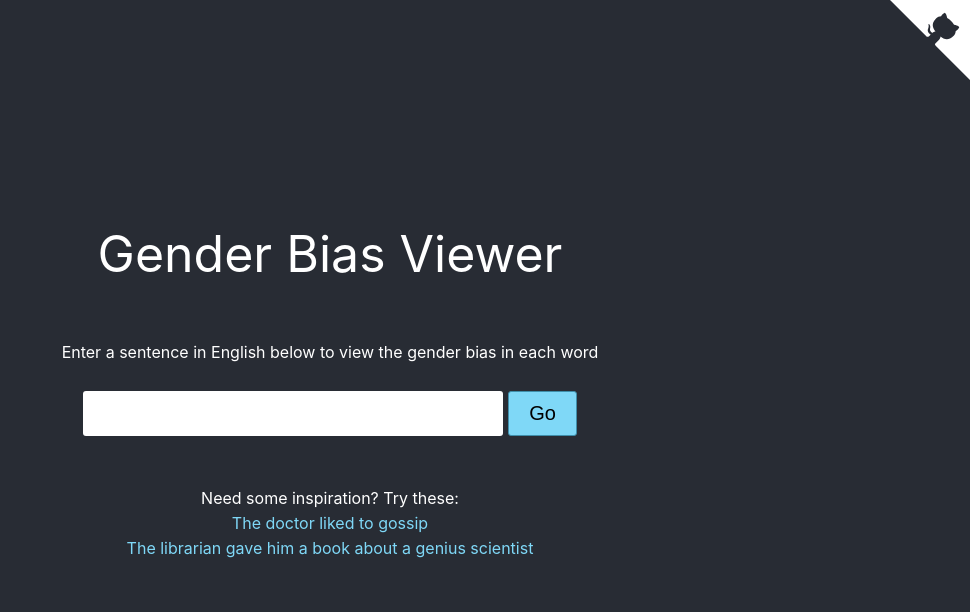
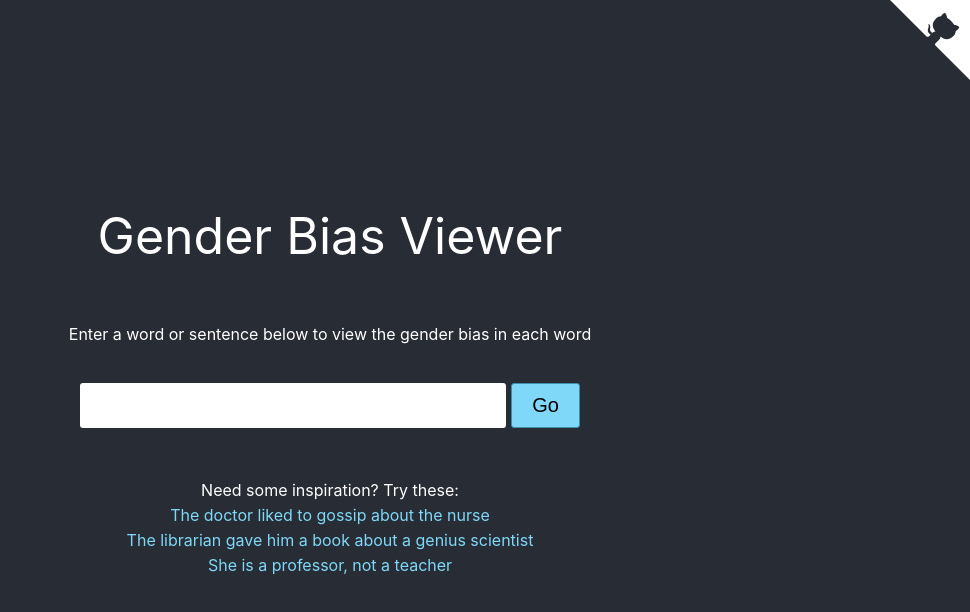
Before and after one commit to chanind/word2vec-gender-bias-explorer, a React (Create React App) app in the folder website/: page / in a window 1280 px wide. Shown: the top 612 px of the page, without its empty margins (310-1280 px from the left). Built offline with nearby package versions, Linux system fonts and the light colour scheme; no server answers.

Commit message:
improving website styling

```diff
--- a/website/src/Intro.css
+++ b/website/src/Intro.css
@@ -18,6 +18,15 @@
 .Intro-searchForm {
   display: flex;
   margin-top: 10px;
+  width: 100%;
+  justify-content: center;
+}
+.Intro-searchFormInner {
+  display: flex;
+  margin-top: 10px;
+  max-width: 500px;
+  padding: 0 10px;
+  flex-grow: 1;
 }
 .Intro-search {
   padding: 10px;
@@ -25,7 +34,7 @@
   background: white;
   color: #212225;
   outline: none;
-  min-width: 400px;
+  flex-grow: 1;
   border: none;
   font-size: 20px;
 }
--- a/website/src/Intro.tsx
+++ b/website/src/Intro.tsx
@@ -8,9 +8,7 @@ const Intro = () => {
   return (
     <div className="Intro">
       <header className="Intro-header">Gender Bias Viewer</header>
-      <p>
-        Enter a sentence in English below to view the gender bias in each word
-      </p>
+      <p>Enter a word or sentence below to view the gender bias in each word</p>
       <form
         className="Intro-searchForm"
         onSubmit={evt => {
@@ -18,6 +16,7 @@ const Intro = () => {
           history.push(`/query?sentence=${encodeURIComponent(sentence)}`);
         }}
       >
+        <div className="Intro-searchFormInner">
           <input
             className="Intro-search"
             required
@@ -26,16 +25,21 @@ const Intro = () => {
             onChange={evt => setSentence(evt.target.value)}
           />
           <button className="Intro-go">Go</button>
+        </div>
       </form>
       <p className="Intro-inspiration">
         Need some inspiration? Try these:
         <br />
-        <Link to="/query?sentence=The doctor liked to gossip">
-          The doctor liked to gossip
+        <Link to="/query?sentence=The doctor liked to gossip about the nurse">
+          The doctor liked to gossip about the nurse
         </Link>
         <br />
         <Link to="/query?sentence=The librarian gave him a book about a genius scientist">
           The librarian gave him a book about a genius scientist
+        </Link>
+        <br />
+        <Link to="/query?sentence=She is a professor, not a teacher">
+          She is a professor, not a teacher
         </Link>
       </p>
     </div>
--- a/website/src/Query.css
+++ b/website/src/Query.css
@@ -1,6 +1,15 @@
-.Query-header {
+.Query-header,
+.Query-header > a {
   font-size: 50px;
   padding: 40px 0;
+  color: white;
+  text-decoration: none;
+}
+.Query-searchBox {
+  display: flex;
+  max-width: 500px;
+  margin: 0 auto;
+  padding: 0 10px;
 }
 .Query-search {
   padding: 10px;
@@ -8,7 +17,8 @@
   background: white;
   color: #212225;
   outline: none;
-  min-width: 400px;
+  flex-grow: 1;
+  /* min-width: 400px; */
   border: none;
   font-size: 20px;
 }
--- a/website/src/Query.tsx
+++ b/website/src/Query.tsx
@@ -1,5 +1,5 @@
 import React, { useState } from 'react';
-import { useHistory, useLocation } from 'react-router-dom';
+import { Link, useHistory, useLocation } from 'react-router-dom';
 import { useGet } from 'restful-react';
 import classNames from 'classnames';
 
@@ -32,7 +32,7 @@ const biasColor = (bias: number): string => {
   return lightenDarkenColor(baseColor, (1 - normBias(bias)) * 120);
 };
 
-const isUnbiased = (bias: number) => normBias(bias) < 0.1 && bias > 0;
+const isUnbiased = (bias: number) => normBias(bias) < 0.1;
 
 const isMaleBias = (bias: number) => bias > 0;
 
@@ -57,8 +57,11 @@ const Query = () => {
   });
   return (
     <div className="Query">
-      <header className="Query-header">Gender Bias Viewer</header>
+      <header className="Query-header">
+        <Link to="/">Gender Bias Viewer</Link>
+      </header>
       <form
+        className="Query-searchBox"
         onSubmit={evt => {
           evt.preventDefault();
           history.push(`/query?sentence=${encodeURIComponent(sentence)}`);
```
Lines whose indentation alone changed are shown as unchanged.
